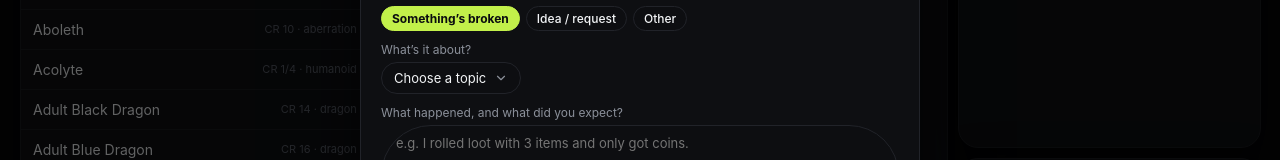
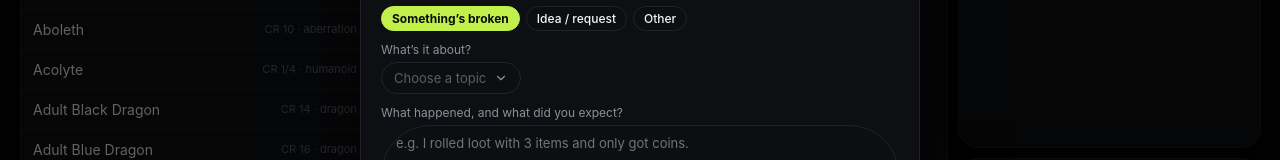
Before and after one commit to jubby2000/man-in-the-chair, a React (Vite) app: page / in a window 1280 px wide. Both pictures are taken after a click on the button 1194 px from the left and 29 px from the top of the page. Shown: the part 258-418 px from the top of the page. Built offline with nearby package versions, Linux system fonts and the light colour scheme.

Commit message:
Dim unchosen dropdown placeholder in feedback form

```diff
--- a/src/styles/global.css
+++ b/src/styles/global.css
@@ -2256,3 +2256,8 @@ select.select {
   border-radius: var(--radius-pill);
   padding: 2px 8px;
 }
+
+/* form dropdowns: a placeholder reads as "not chosen yet" */
+.feedback-modal .dropdown-value.is-placeholder {
+  color: var(--text-faint);
+}
```
